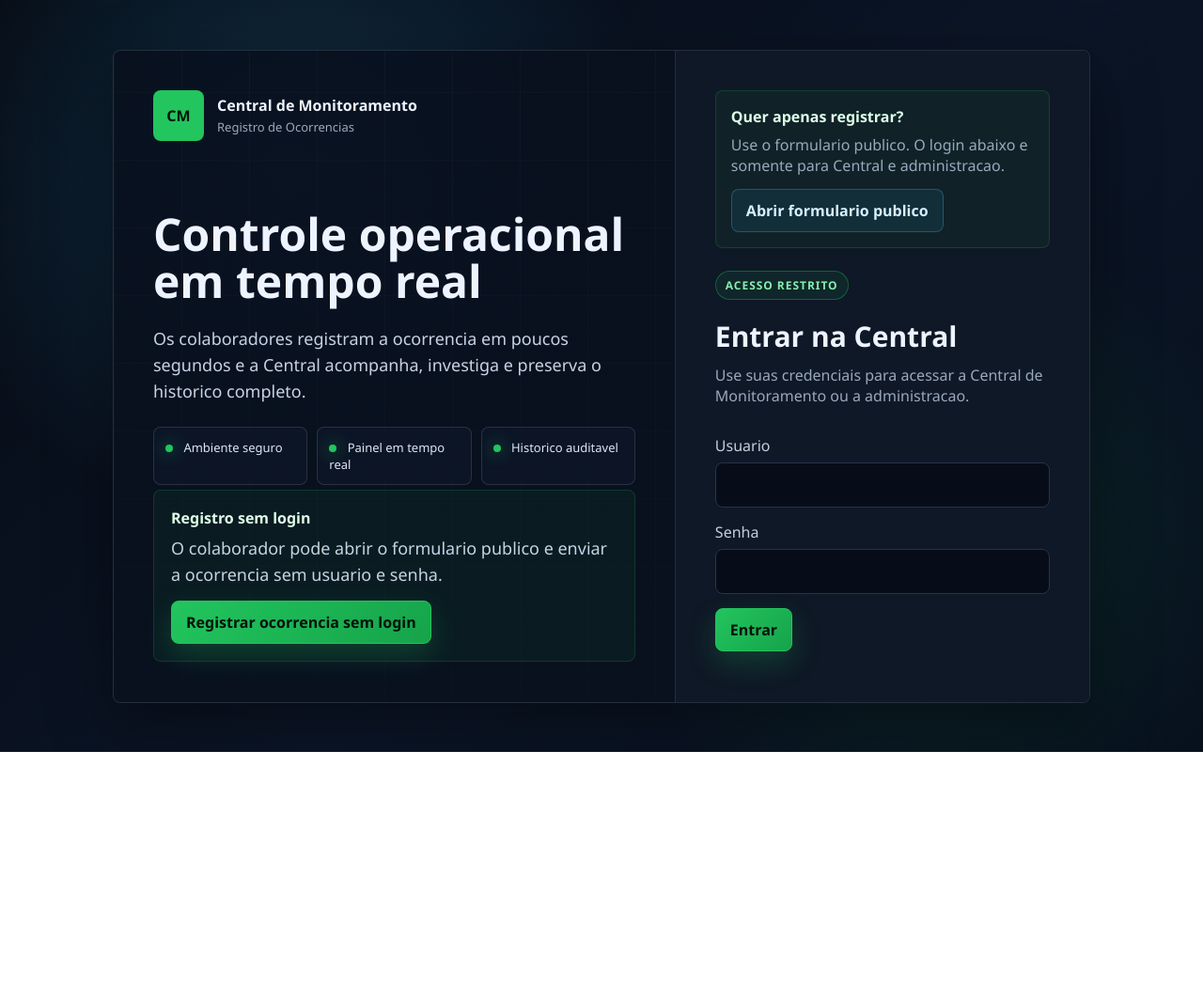
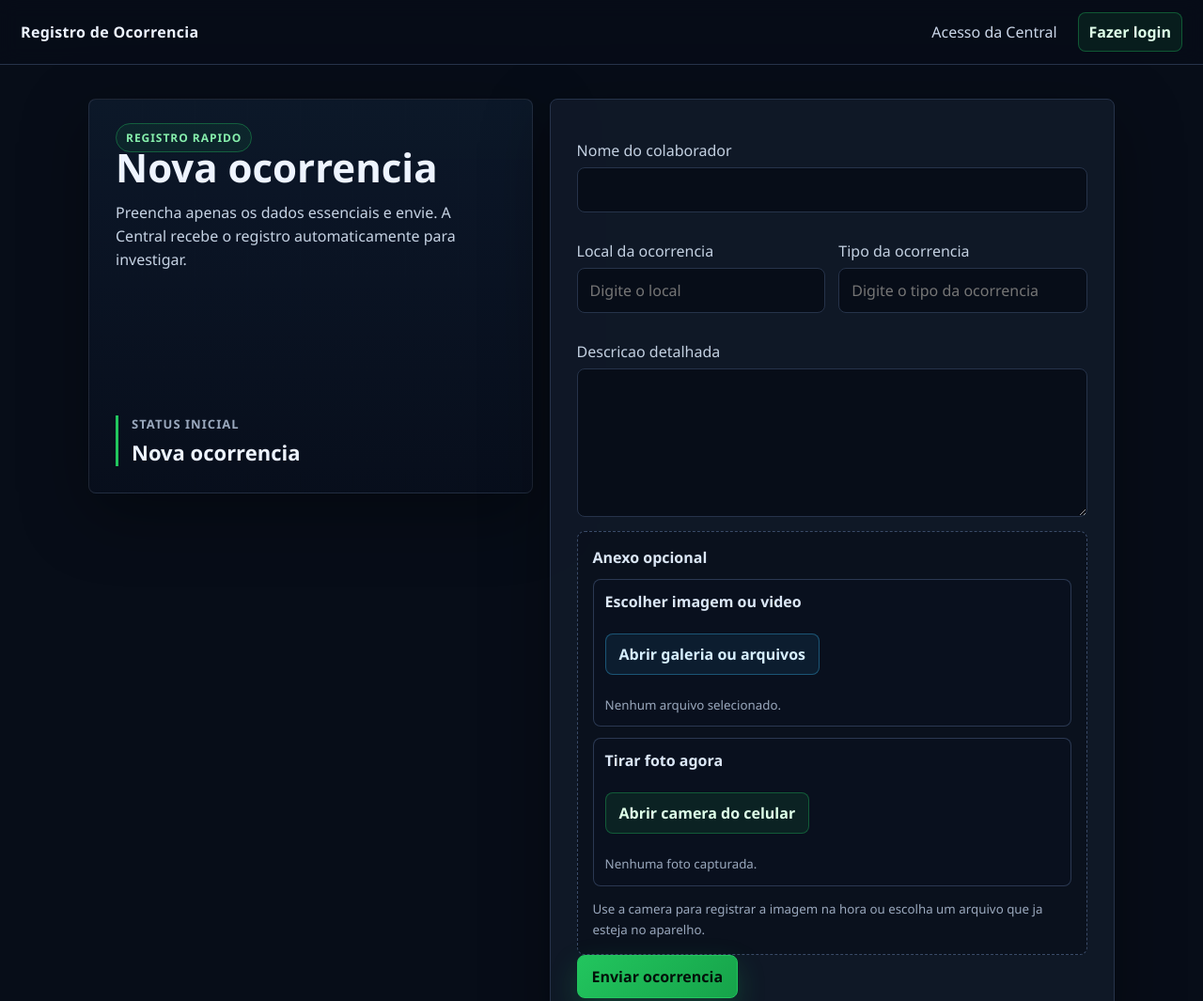
Before and after one commit to naor2023/Relatorio-equipe, a website: page index.html in a window 1280 px wide. Shown: the top 1065 px of the page at 94% size. Before the commit the page ends 800 px from the top, so only its background shows below. Drawn offline with Linux system fonts and the light colour scheme; no server answers.

Commit message:
Abre formulario publico na pagina inicial

```diff
--- a/app.js
+++ b/app.js
@@ -13,8 +13,8 @@ const api = async (url, options = {}) => {
 async function loadMe() {
   const { user } = await api("/api/me");
   const protectedPaths = new Set(["/central.html", "/historico.html", "/admin.html"]);
-  if (!user && protectedPaths.has(location.pathname)) location.href = "/";
-  if (user && location.pathname === "/") location.href = "/central.html";
+  if (!user && protectedPaths.has(location.pathname)) location.href = "/login.html";
+  if (user && location.pathname === "/login.html") location.href = "/central.html";
   if (user && location.pathname === "/admin.html" && user.role !== "admin") location.href = "/central.html";
   if (user?.role !== "admin") document.querySelectorAll("[data-admin]").forEach((el) => el.remove());
   return user;
--- a/index.html
+++ b/index.html
@@ -3,46 +3,57 @@
 <head>
   <meta charset="utf-8">
   <meta name="viewport" content="width=device-width, initial-scale=1">
-  <title>Registro de Ocorrencias</title>
+  <title>Registrar Ocorrencia</title>
   <link rel="stylesheet" href="/styles.css">
 </head>
-<body class="login-page">
-  <main class="login-shell">
-    <section class="login-intro">
-      <div class="brand-lockup">
-        <div class="brand-mark">CM</div>
-        <div>
-          <strong>Central de Monitoramento</strong>
-          <span>Registro de Ocorrencias</span>
-        </div>
+<body>
+  <header class="topbar">
+    <strong>Registro de Ocorrencia</strong>
+    <nav>
+      <a href="/login.html">Acesso da Central</a>
+      <a class="topbar-login" href="/login.html">Fazer login</a>
+    </nav>
+  </header>
+  <main class="mobile-shell field-report-shell">
+    <section class="field-hero">
+      <div>
+        <span class="form-eyebrow">Registro rapido</span>
+        <h1>Nova ocorrencia</h1>
+        <p>Preencha apenas os dados essenciais e envie. A Central recebe o registro automaticamente para investigar.</p>
       </div>
-      <h1>Controle operacional em tempo real</h1>
-      <p>Os colaboradores registram a ocorrencia em poucos segundos e a Central acompanha, investiga e preserva o historico completo.</p>
-      <div class="status-grid">
-        <div><span></span> Ambiente seguro</div>
-        <div><span></span> Painel em tempo real</div>
-        <div><span></span> Historico auditavel</div>
-      </div>
-      <div class="public-entry">
-        <strong>Registro sem login</strong>
-        <p>O colaborador pode abrir o formulario publico e enviar a ocorrencia sem usuario e senha.</p>
-        <a class="primary-link" href="/vigia.html">Registrar ocorrencia sem login</a>
+      <div class="field-status">
+        <strong>Status inicial</strong>
+        <span>Nova ocorrencia</span>
       </div>
     </section>
-    <section class="login-card">
-      <div class="public-shortcut">
-        <strong>Quer apenas registrar?</strong>
-        <p>Use o formulario publico. O login abaixo e somente para Central e administracao.</p>
-        <a class="secondary-link" href="/vigia.html">Abrir formulario publico</a>
-      </div>
-      <div class="form-eyebrow">Acesso restrito</div>
-      <h2>Entrar na Central</h2>
-      <p>Use suas credenciais para acessar a Central de Monitoramento ou a administracao.</p>
-      <form id="loginForm">
-        <label>Usuario<input name="username" autocomplete="username" required></label>
-        <label>Senha<input name="password" type="password" autocomplete="current-password" required></label>
-        <button class="primary" type="submit">Entrar</button>
-        <output id="loginMessage"></output>
+    <section class="panel field-card">
+      <form id="occurrenceForm">
+        <label>Nome do colaborador<input name="collaborator_name" required></label>
+        <div class="form-row">
+          <label>Local da ocorrencia<input name="location" list="locationSuggestions" placeholder="Digite o local" required></label>
+          <label>Tipo da ocorrencia<input name="type" list="typeSuggestions" placeholder="Digite o tipo da ocorrencia" required></label>
+        </div>
+        <datalist id="locationSuggestions"></datalist>
+        <datalist id="typeSuggestions"></datalist>
+        <label>Descricao detalhada<textarea name="description" rows="6" required></textarea></label>
+        <div class="upload-box">
+          <span>Anexo opcional</span>
+          <div class="upload-option">
+            <strong>Escolher imagem ou video</strong>
+            <label class="file-trigger" for="attachmentInput">Abrir galeria ou arquivos</label>
+            <input id="attachmentInput" name="attachment" type="file" accept="image/*,video/*">
+            <small id="attachmentName">Nenhum arquivo selecionado.</small>
+          </div>
+          <div class="upload-option">
+            <strong>Tirar foto agora</strong>
+            <label class="file-trigger camera-trigger" for="cameraInput">Abrir camera do celular</label>
+            <input id="cameraInput" name="camera_attachment" type="file" accept="image/*" capture="environment">
+            <small id="cameraAttachmentName">Nenhuma foto capturada.</small>
+          </div>
+          <small>Use a camera para registrar a imagem na hora ou escolha um arquivo que ja esteja no aparelho.</small>
+        </div>
+        <button class="primary" type="submit">Enviar ocorrencia</button>
+        <output id="formMessage"></output>
       </form>
     </section>
   </main>
--- a/styles.css
+++ b/styles.css
@@ -265,6 +265,15 @@ output { display: block; margin-top: 12px; color: var(--accent); }
   border-color: var(--line);
   background: rgba(148,163,184,.08);
 }
+.topbar-login {
+  border-color: rgba(34,197,94,.35) !important;
+  background: rgba(34,197,94,.1);
+  color: #dfffe9 !important;
+  font-weight: 700;
+}
+.topbar-login:hover {
+  background: rgba(34,197,94,.16) !important;
+}
 .mobile-shell, .page { padding: 24px 14px; display: grid; justify-items: center; }
 .mobile-shell .panel { max-width: 620px; }
 .field-report-shell {
```
Also changed, not shown: login.html (added, +46 -0 lines), vigia.html (+1 -1 lines).
